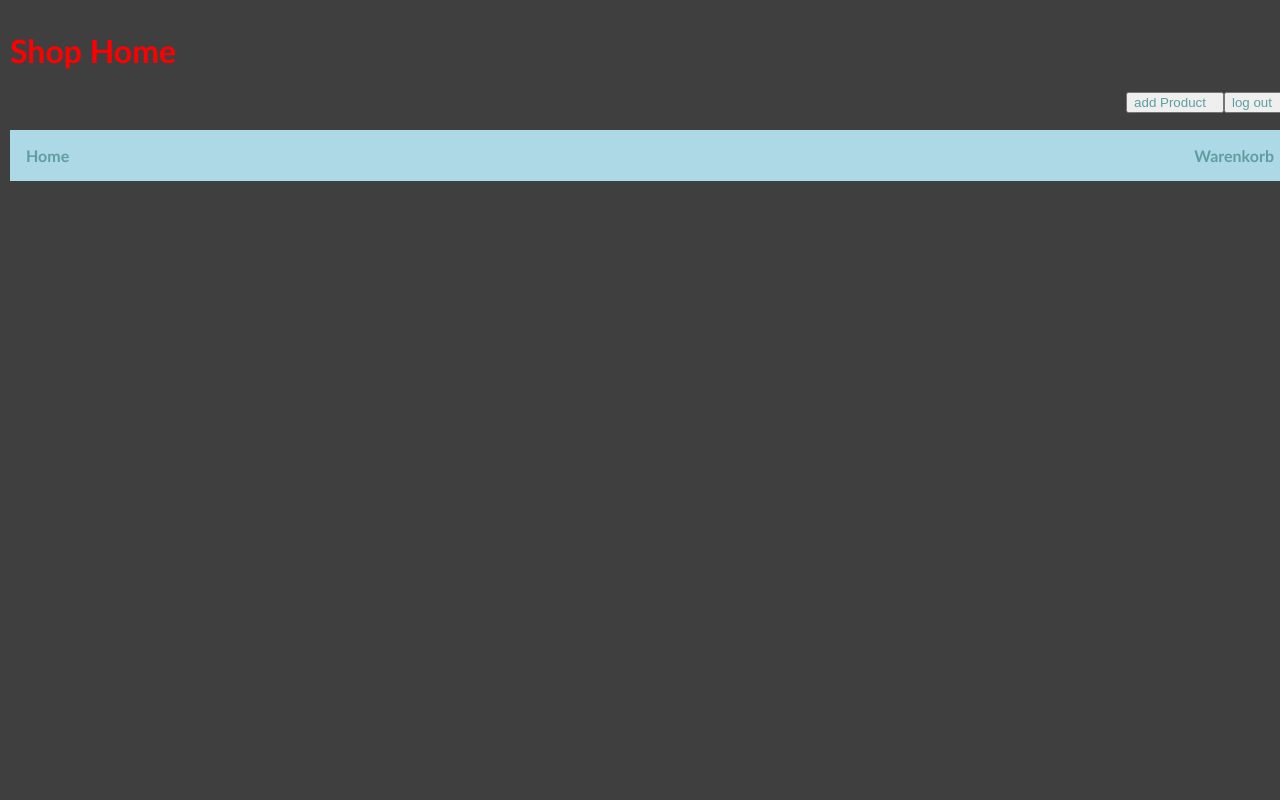
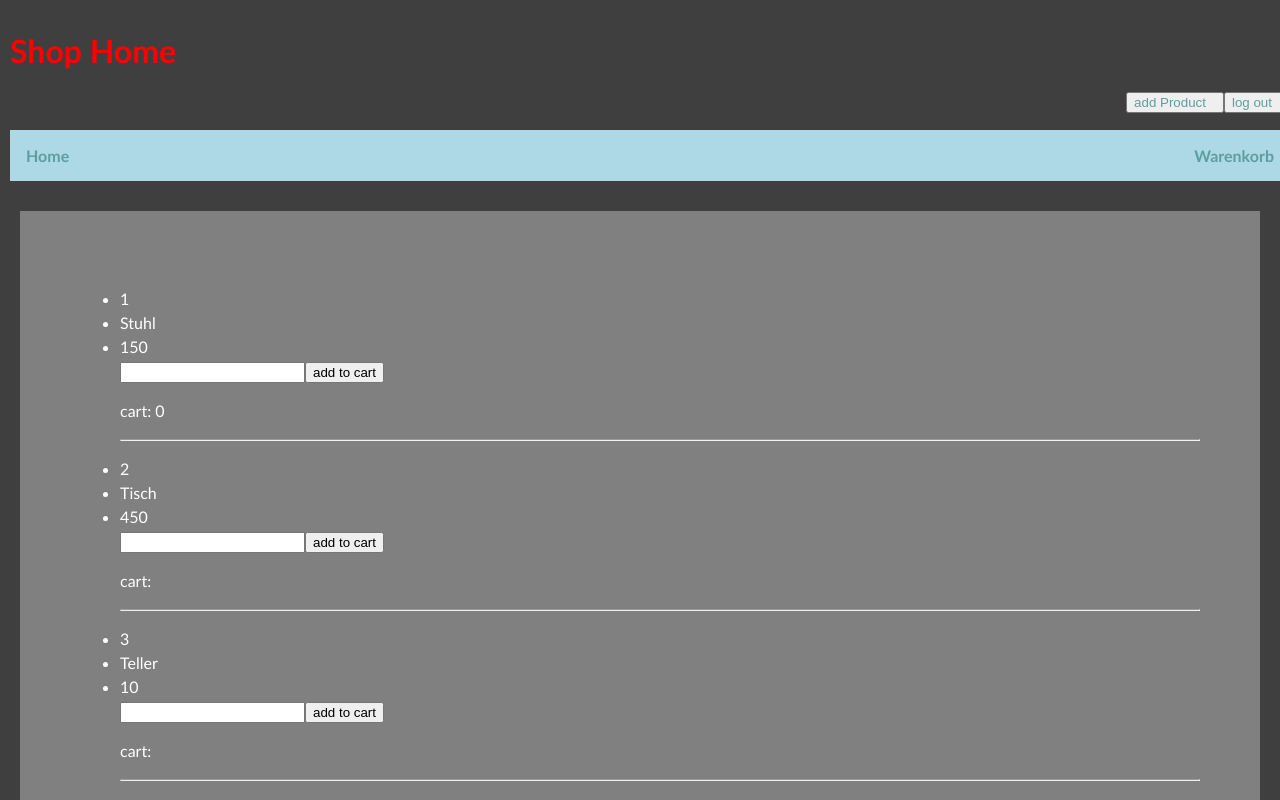
Before and after one commit to LorAutumn/reactshop, a React (Create React App) app: page / in a window 1280 px wide. Shown: the top 800 px of the page. Built offline with nearby package versions, Linux system fonts and the light colour scheme.

Commit message:
refactored to hooks completely

```diff
--- a/src/App.js
+++ b/src/App.js
@@ -5,6 +5,8 @@ import Footer from './components/Footer'
 import productsData from './components/products/productsData'
 
 export const DataContext = React.createContext()
+export const SetDataContext = React.createContext()
+export const HandleChangeListContext = React.createContext()
 export const HandleChangeContext = React.createContext()
 
 
@@ -12,9 +14,8 @@ function App() {
 
   const [data, setData] = useState(productsData)
   const [handleChangeList, setHandleChangeList] = useState({})
-  console.log(data)
-  console.log(handleChangeList)
 
+  // container for handleChange state deposit (temp)
   const handleChange = (event) => {
     const {name, value} = event.target
     setHandleChangeList({...handleChangeList, [name]: value})
@@ -24,9 +25,13 @@ function App() {
   return(
     <div>
         <DataContext.Provider value={data}>
-          <HandleChangeContext.Provider value={handleChangeList}>
-            <Header handleChange={handleChange} setData={setData}/>
-          </HandleChangeContext.Provider>
+          <SetDataContext.Provider value={setData}>
+            <HandleChangeListContext.Provider value={handleChangeList}>
+              <Header handleChange={handleChange} setData={setData}/>
+              <Main />
+              <Footer />
+            </ HandleChangeListContext.Provider>
+          </ SetDataContext.Provider>
         </ DataContext.Provider>
     </div>
   )
--- a/src/components/Footer.js
+++ b/src/components/Footer.js
@@ -1,23 +1,12 @@
 import React from 'react'
 
 // displays the footer (class based)
-class Footer extends React.Component {
-  render() {
-    return (
-      <div className='footer'>
-        <p>Footer Element</p>
-      </div>
-    )
-  }
+function Footer() {
+  return (
+    <div className='footer'>
+      <p>Footer Element</p>
+    </div>
+  )
 }
 
 export default Footer
-
-// displays the footer (function based)
-// function Footer () {
-//   return (
-//     <div className='footer'>
-//       <p>Footer Element</p>
-//     </div>
-//   )
-// }
--- a/src/components/Header.js
+++ b/src/components/Header.js
@@ -1,6 +1,5 @@
 import React, {useState} from 'react'
 import PopUp from './PopUp'
-import {DataContext} from '../App'
 
 // displays the page header with h1 and navbar (class based)
 function Header(props) {
--- a/src/components/Main.js
+++ b/src/components/Main.js
@@ -1,17 +1,16 @@
 import React from 'react'
 import ProductList from './ProductList'
 
+
 // // displays the ProductList (class based)
-class Main extends React.Component {
+function Main (props) {
 
-  render() {
-    return (
-      <div className='ProductList' id='list'>
-        {/* displays the ProductList */}
-        <ProductList data={this.props.data} handleClick={this.props.handleClick} handleChange={this.props.handleChange}/>
-      </div>
-    )
-  }
+  return (
+    <div className='ProductList' id='list'>
+      {/* displays the ProductList */}
+      <ProductList />
+    </div>
+  )
 }
 
 export default Main
--- a/src/components/PopUp.js
+++ b/src/components/PopUp.js
@@ -1,33 +1,27 @@
-import React, {useState, useContext} from 'react'
-import {DataContext, HandleChangeContext} from '../App'
+import React, {useContext} from 'react'
+import {DataContext, HandleChangeListContext} from '../App'
 
 
 function PopUp(props) {
 
-  const {toggle, setToggle} = useState(props)
-  const {handleChange, setHandleChange} = useState(props)
+  // const {toggle, setToggle} = useState(props)
+  // const {handleChange, setHandleChange} = useState(props)
 
   const data = useContext(DataContext)
-  const handleChangeList = useContext(HandleChangeContext)
+  const handleChangeList = useContext(HandleChangeListContext)
 
   const handleClick = () => {
     props.toggle()
   }
 
-  const submitNewProduct = (event) => {
-    addNewProduct(event)
-    toggle()
-  }
-
   // writes data of form field to app->state
   const passDownData = (event) => {
-    // const value = event.target.value
     props.handleChange(event)
   }
 
   const addNewProduct = () => {
     props.setData([ ...data, {
-      id: data.length,
+      id: data.length + 1,
       name: handleChangeList.newProductName,
       price: handleChangeList.newProductPrice,
       value: null
@@ -35,7 +29,6 @@ function PopUp(props) {
     ])
     props.toggle()
   }
-
 
   return(
     <div className='popup'>
@@ -54,5 +47,4 @@ function PopUp(props) {
   )
 }
 
-
 export default PopUp
--- a/src/components/ProductList.js
+++ b/src/components/ProductList.js
@@ -1,20 +1,50 @@
-import React from 'react'
+import React, {useContext} from 'react'
 import ProductObject from './products/ProductObject'
+import {DataContext, SetDataContext} from '../App'
 
 // a list of all products that can be ordered (class based)
-class ProductList extends React.Component {
+function ProductList ()  {
+  const data = useContext(DataContext)
+  const setData = useContext(SetDataContext)
+  let newData = []
 
-  render() {
-    // maps productData with ProductObject and props -> returns an array of Objects
-    const productComponents = this.props.data.map(product => <ProductObject key={product.id} id={product.id} name={product.name} price={product.price} value={product.value} handleClick={this.props.handleClick} addNewProduct={this.props.addNewProduct} /*onKeyPress={this.props.onKeyPress}*/ />)
+  // adds the input amount of the product to the shopping cart
+  const handleClick = (id) => {
+    newData = data.map(product => {
+      const addToCart = parseInt(document.getElementById(id).value)  // reads the value of the input field
+      const cartValue = product.value + addToCart                    // adds the amount of input field to the amount of the product in the shopping cart
 
-    return (
-      <div>
-        {/* displays the ProductList component */}
-        {productComponents}
-      </div>
-    )
+      if (id === product.id) {                                       // iterates through the data array and writes the cartValue to each Object
+        return{
+          ...product,
+          value: (cartValue)
+        }
+      }
+      return(                                                        // returns the product array without changes
+        product
+      )
+    })
+    setData(data => newData)
   }
+
+  const productComponents = data.map(product =>
+    <ProductObject
+      key={product.id}
+      id={product.id}
+      name={product.name}
+      price={product.price}
+      value={product.value}
+      handleClick={handleClick}
+    />
+  )
+
+  return (
+  <div>
+    {/* displays the ProductList component */}
+    {productComponents}
+  </div>
+  )
+
 }
 
 export default ProductList
--- a/src/components/products/productsData.js
+++ b/src/components/products/productsData.js
@@ -3,7 +3,7 @@ const productsData = [
     id: 1,
     name: 'Stuhl',
     price: 150,
-    value: null
+    value: 0
   },
   {
     id: 2,
```
Also changed, not shown: src/components/Main copy.js (added, +17 -0 lines).
